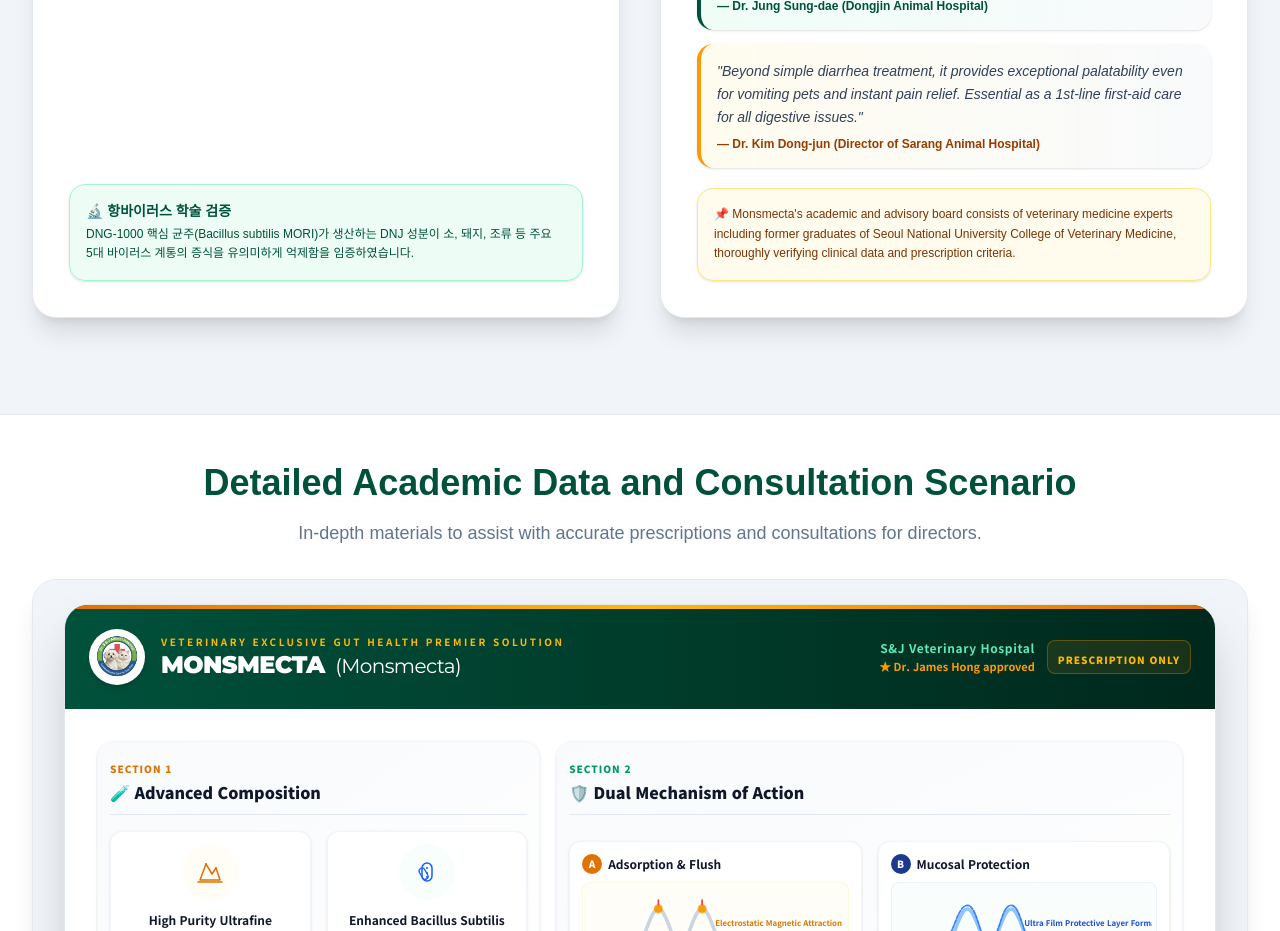
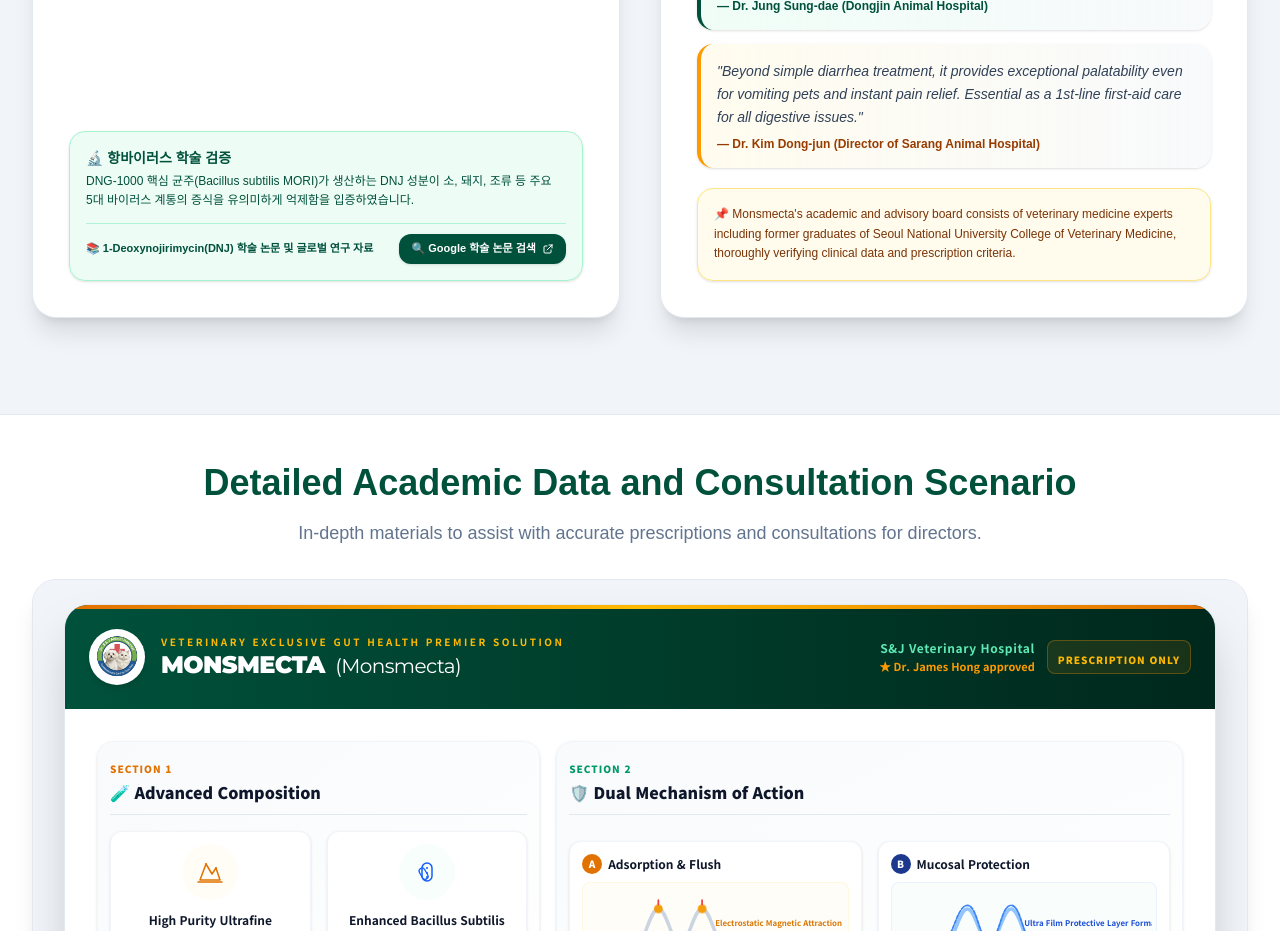
Before and after one commit to hongsoonil02-maker/monsmecta, a React (Vite) app: page / in a window 1280 px wide. Shown: the part 3260-4191 px from the top of the page. Built offline with nearby package versions, Linux system fonts and the light colour scheme; a web font is replaced by a local one.

Commit message:
Fix typo (임증 -> 입증) and add Google Scholar search link button for 1-Deoxynojirimycin (DNJ) references

```diff
--- a/src/components/ClinicalEvidence.jsx
+++ b/src/components/ClinicalEvidence.jsx
@@ -168,9 +168,23 @@ const ClinicalEvidence = () => {
             </div>
 
             {/* 하단 균형용 연구 요약 박스 */}
-            <div className="bg-emerald-50/90 border border-emerald-200 rounded-2xl p-4 text-xs font-medium text-[#00513b] leading-relaxed shadow-sm">
-              <span className="font-bold text-sm block mb-1">🔬 항바이러스 학술 검증</span>
-              DNG-1000 핵심 균주(Bacillus subtilis MORI)가 생산하는 DNJ 성분이 소, 돼지, 조류 등 주요 5대 바이러스 계통의 증식을 유의미하게 억제함을 임증하였습니다.
+            <div className="bg-emerald-50/90 border border-emerald-200 rounded-2xl p-4 text-xs font-medium text-[#00513b] leading-relaxed shadow-sm flex flex-col gap-3">
+              <div>
+                <span className="font-bold text-sm block mb-1">🔬 항바이러스 학술 검증</span>
+                DNG-1000 핵심 균주(Bacillus subtilis MORI)가 생산하는 DNJ 성분이 소, 돼지, 조류 등 주요 5대 바이러스 계통의 증식을 유의미하게 억제함을 입증하였습니다.
+              </div>
+              <div className="pt-2.5 border-t border-emerald-200/80 flex flex-col sm:flex-row sm:items-center justify-between gap-2">
+                <span className="text-[11px] text-emerald-900 font-semibold">📚 1-Deoxynojirimycin(DNJ) 학술 논문 및 글로벌 연구 자료</span>
+                <a
+                  href="https://www.google.com/search?q=1-deoxynojirimycin+antiviral"
+                  target="_blank"
+                  rel="noopener noreferrer"
+                  className="inline-flex items-center justify-center gap-1.5 shrink-0 bg-[#00513b] hover:bg-[#003d2b] text-white text-[11px] font-bold px-3 py-1.5 rounded-xl transition-all shadow-sm hover:shadow-md hover:-translate-y-0.5"
+                >
+                  <span>🔍 Google 학술 논문 검색</span>
+                  <svg className="w-3 h-3" fill="none" stroke="currentColor" viewBox="0 0 24 24"><path strokeLinecap="round" strokeLinejoin="round" strokeWidth="2" d="M10 6H6a2 2 0 00-2 2v10a2 2 0 002 2h10a2 2 0 002-2v-4M14 4h6m0 0v6m0-6L10 14" /></svg>
+                </a>
+              </div>
             </div>
           </div>
 
```
